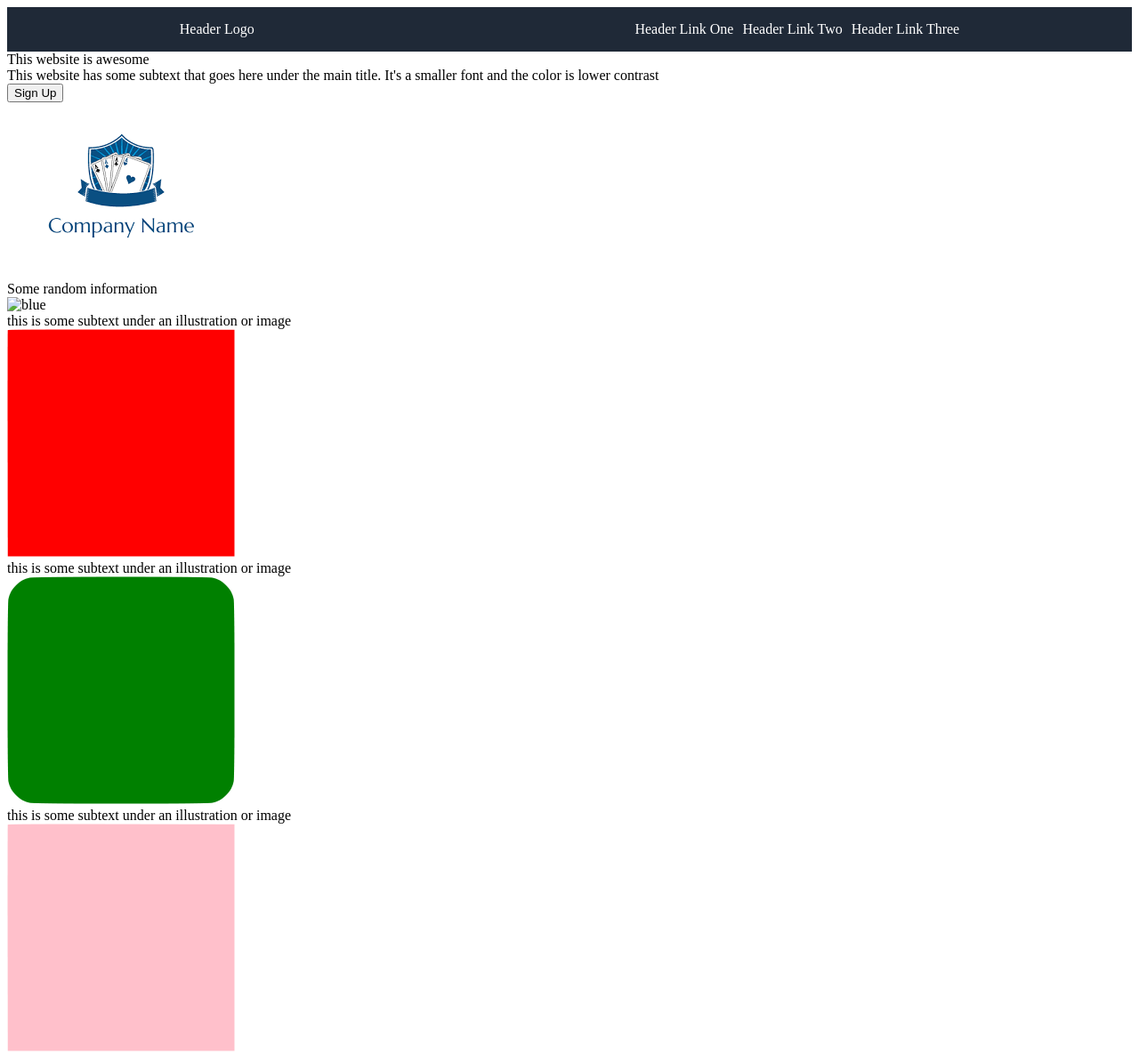
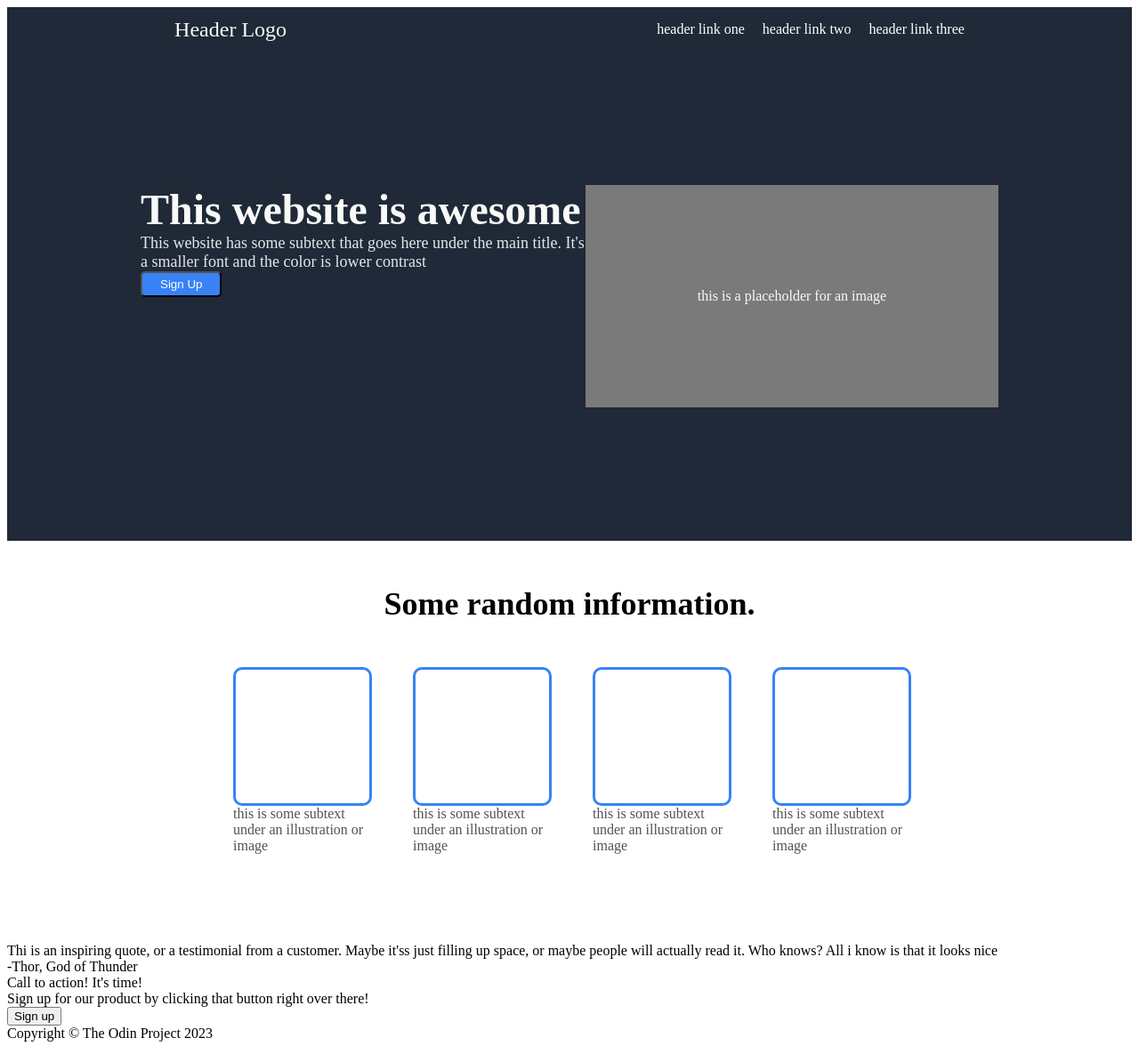
Before and after one commit to zmgj/Landing-Page, a plain HTML site: page index.html in a window 1280 px wide. Shown: the top 1185 px of the page at 89% size. Drawn offline with Linux system fonts and the light colour scheme.

Commit message:
complete container 2

```diff
--- a/index.html
+++ b/index.html
@@ -11,9 +11,9 @@
         <div class="header">
             <div class="logo">Header Logo</div>
             <ul>
-                <li><a href="#">Header Link One</a></li>
-                <li><a href="#">Header Link Two</a></li>
-                <li><a href="#">Header Link Three</a></li>
+                <li><a href="#">header link one</a></li>
+                <li><a href="#">header link two</a></li>
+                <li><a href="#">header link three</a></li>
             </ul>
         </div>
         <div class="container1">
@@ -22,25 +22,27 @@
                 <div class="text2">This website has some subtext that goes here under the main title. It's a smaller font and the color is lower contrast</div>
                 <button class="sign-up">Sign Up</button>
             </div>
-            <img src="./copmanyname.png" alt="company image">
+            <div class="box">this is a placeholder for an image</div>
         </div>
         <div class="container2">
-            <div class="title">Some random information</div>
+            <div class="title">Some random information.</div>
+            <div class="bluesquares">
             <div class="info">
-                <img src="./bluesquare.png" alt="blue">
+                <div class="boxes"></div>
                 <div class="text">this is some subtext under an illustration or image</div>
             </div>
             <div class="info">
-                <img src="./redsquare.png" alt="red">
+                <div class="boxes"></div>
                 <div class="text">this is some subtext under an illustration or image</div>
             </div>
             <div class="info">
-                <img src="./greensquare.png" alt="green">
+                <div class="boxes"></div>
                 <div class="text">this is some subtext under an illustration or image</div>
             </div>
             <div class="info">
-                <img src="./pinksquare.png" alt="pink">
+                <div class="boxes"></div>
                 <div class="text">this is some subtext under an illustration or image</div>
+            </div>
             </div>
         </div>
         <div class="container3">
--- a/styles.css
+++ b/styles.css
@@ -1,3 +1,8 @@
+body {
+    display: flex;
+    flex-direction: column;
+}
+
 .header {
     background-color: #1f2937;
     color: white;
@@ -6,10 +11,16 @@
     align-items: center;
 }
 
+.logo{
+    font-size: 24px;
+    color: #F9FAF8
+}
+
 ul {
     list-style-type: none ;
     display: flex;
-    gap: 10px;
+    gap: 20px;
+    color: #E5E7EB;
 }
 
 a {
@@ -17,7 +28,72 @@ a {
     color: white;
 }
 
-body {
+.container1 {
+    background-color: #1f2937;
+    display: flex;
+    color:#F9FAF8;
+    justify-content: space-around;
+    padding: 150px;
+}
+
+.left-text {
+    max-width: 500px;
+    height: 250px;
+}
+.text1 {
+    font-size: 48px;
+    font-weight: 900;
+}
+.text2 {
+    font-size: 18px;
+    color: #E5E7EB;
+}
+
+.sign-up {
+    background-color: #3882F6;
+    color: white;
+    padding: 5px 20px;
+    border-radius: 5px;
+}
+
+.box{
+    background-color: rgb(122, 122, 122);
+    width: 600px;
+    height: 250px;
+    display:flex;
+    justify-content: center;
+    align-items: center;
+    flex: 0 1 auto;
+}
+.container2 {
     display: flex;
     flex-direction: column;
 }
+.title {
+    font-size: 36px;
+    font-weight: 900;
+    display: flex;
+    justify-content: center;
+    padding: 50px 0px;
+}
+
+.info{
+    max-width: 150px;
+}
+.bluesquares {
+    display:flex;
+    justify-content: center;
+    gap: 52px;
+    margin-bottom: 100px;
+}
+.boxes {
+    width: 150px;
+    height: 150px;
+    border-color: #3882F6;
+    border-style: solid;
+    border-radius: 10px;
+}
+
+.text {
+    color:rgb(82, 82, 82)
+}
```
